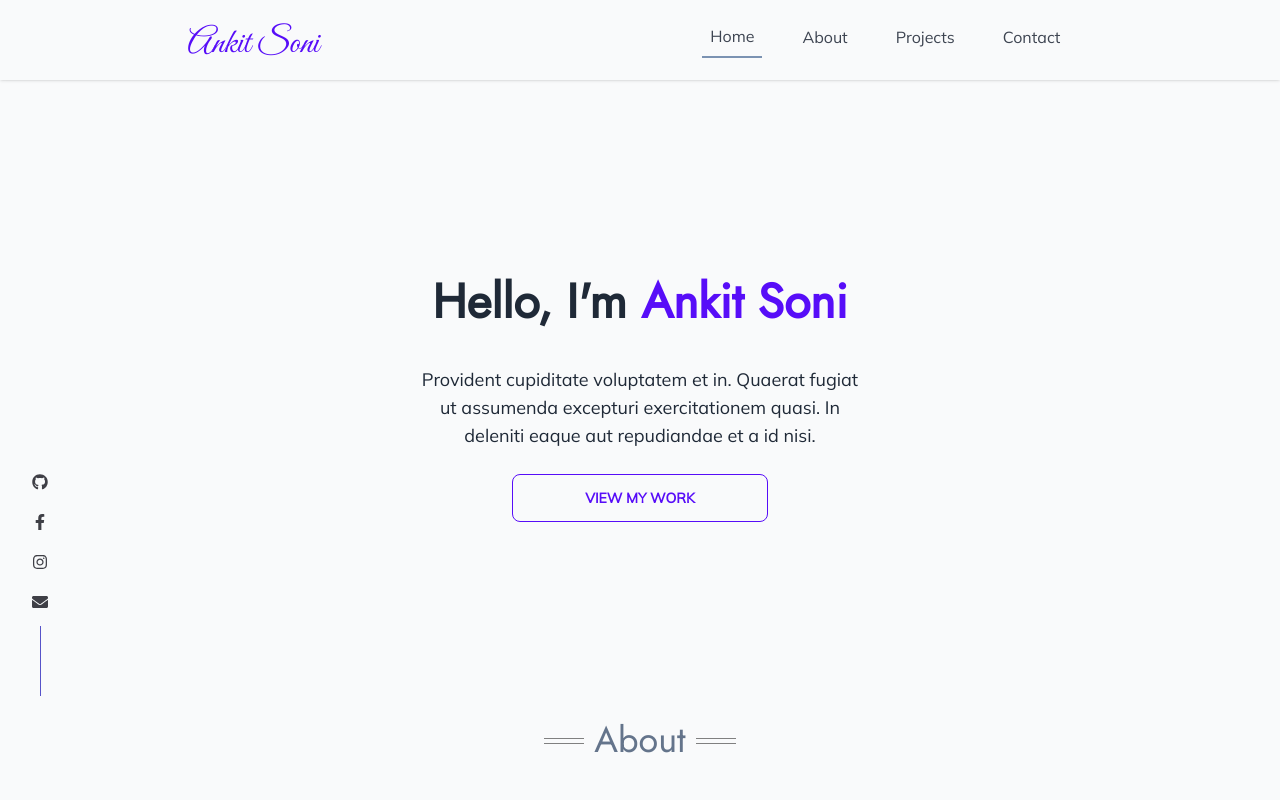
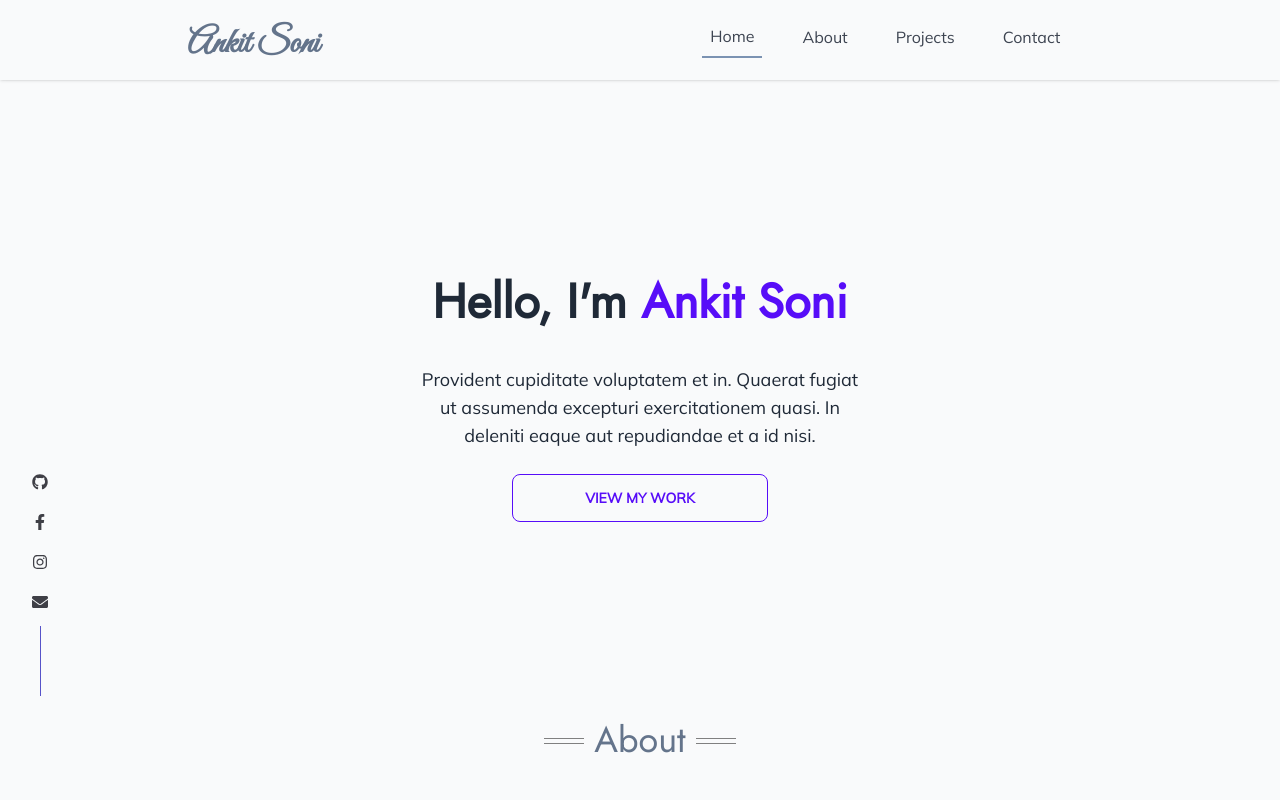
Before and after one commit to aktson/ankit-react-portfolio, a React (Create React App) app: page / in a window 1280 px wide. Shown: the top 800 px of the page. Built offline with nearby package versions, Linux system fonts and the light colour scheme.

Commit message:
Update Header.jsx

```diff
--- a/src/components/layout/Header.jsx
+++ b/src/components/layout/Header.jsx
@@ -5,7 +5,7 @@ function Header() {
   return (
     <header className=" shadow fixed top-0 left-0 right-0 bg-base-200 z-index-10">
       <div className="container flex justify-around mx-auto p-2 items-center">
-        <div className="brand text-primary mt-2" onClick={() => scroll.scrollToTop()}>
+        <div className="brand text-slate-500 font-bold mt-2" onClick={() => scroll.scrollToTop()}>
           Ankit Soni
         </div>
         <nav className=" navbar sticky top-0 hidden md:block">
```
